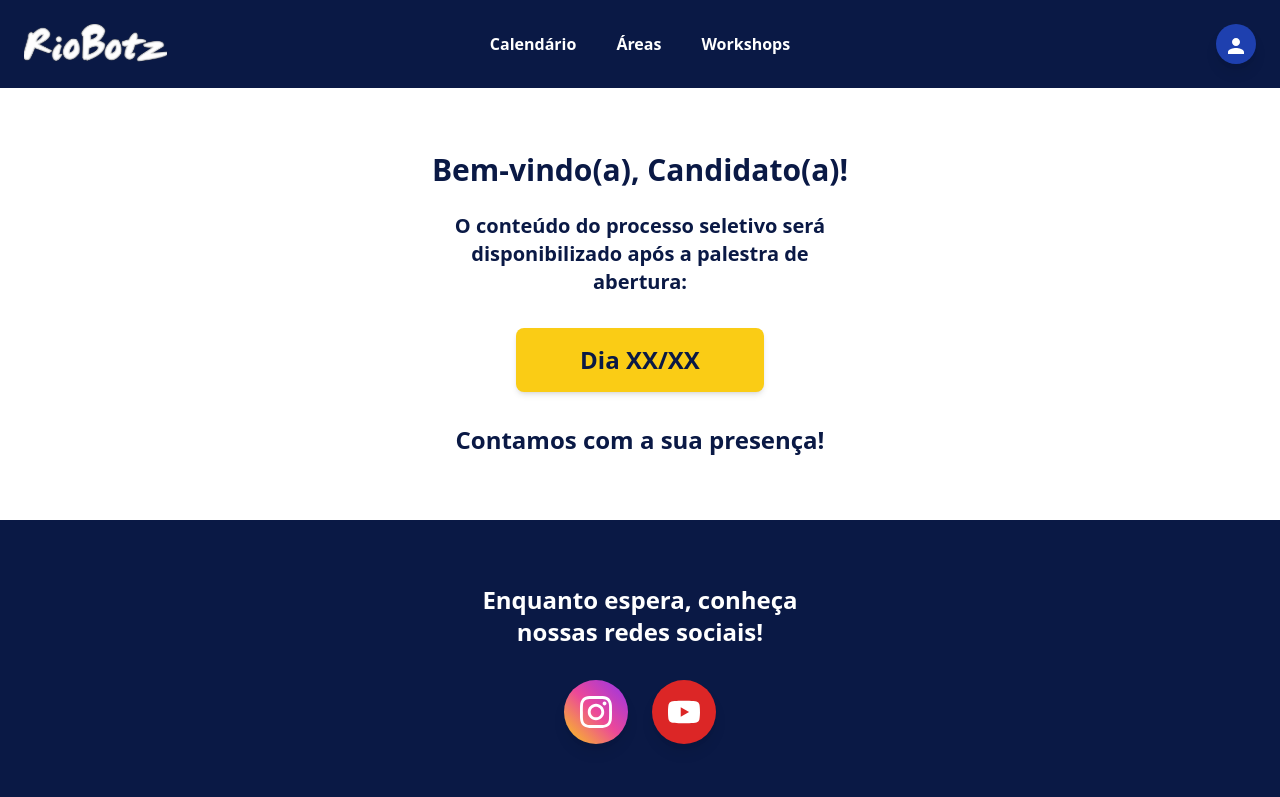
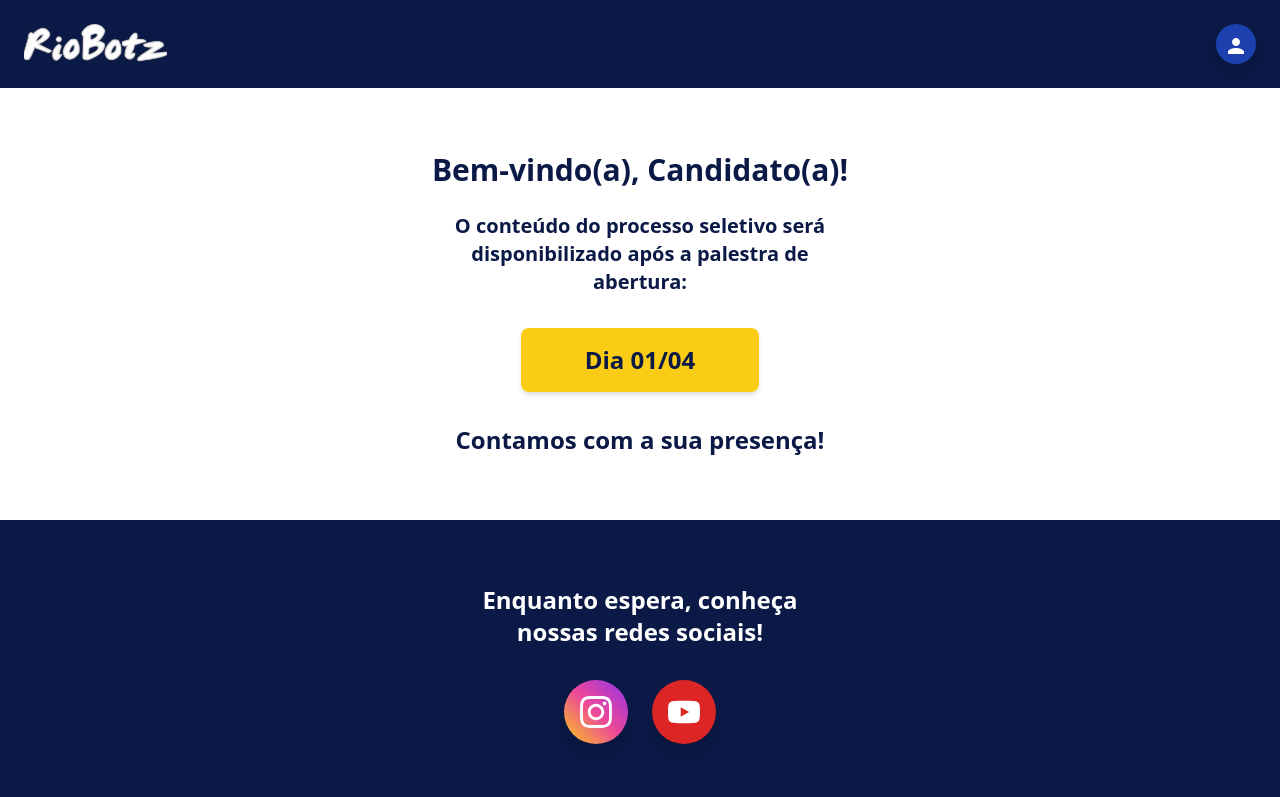
Before and after one commit to thadeu-ct/processo-seletivo-riobotz, a React (Vite) app: page /espera in a window 1280 px wide. Shown: the top 797 px of the page. Built offline with nearby package versions, Linux system fonts and the light colour scheme; no server answers.

Commit message:
atualizações da página de espera

```diff
--- a/src/components/PrivateNavBar.jsx
+++ b/src/components/PrivateNavBar.jsx
@@ -12,6 +12,8 @@ function PrivateNavBar() {
 
   return (
     <>
+      {/* 1. Esconde os links principais no desktop se estiver na tela de espera */}
+      {location.pathname !== "/espera" && (
         <nav className="hidden md:flex absolute left-1/2 transform -translate-x-1/2 items-center gap-10 text-white font-bold whitespace-nowrap">
           <Link
             to="/calendario"
@@ -19,15 +21,20 @@ function PrivateNavBar() {
           >
             Calendário
           </Link>
-        <Link to="/escolha" className="hover:text-yellow-400 transition-colors">
+          <Link
+            to="/escolha"
+            className="hover:text-yellow-400 transition-colors"
+          >
             Áreas
           </Link>
           <Link to="/home" className="hover:text-yellow-400 transition-colors">
             Workshops
           </Link>
         </nav>
+      )}
 
       <div className="flex items-center gap-3 md:gap-6 z-50">
+        {/* O Botcoin já estava escondido na espera, perfeito! */}
         {location.pathname !== "/espera" && (
           <div className="flex items-center gap-1.5 md:gap-2 font-black text-yellow-400 bg-yellow-400/10 px-3 md:px-4 py-1.5 rounded-full border border-yellow-400/30">
             <svg
@@ -55,6 +62,7 @@ function PrivateNavBar() {
             </svg>
           </button>
 
+          {/* Dropdown de perfil sempre visível para a pessoa poder dar logout */}
           {isProfileOpen && (
             <div className="absolute right-0 top-12 mt-2 w-48 bg-white rounded-xl shadow-2xl py-2 z-50 border border-gray-100 animate-fade-in">
               <div className="px-4 py-3 border-b border-gray-100 mb-1">
@@ -81,6 +89,8 @@ function PrivateNavBar() {
           )}
         </div>
 
+        {/* 2. Esconde o botão hambúrguer do mobile na espera */}
+        {location.pathname !== "/espera" && (
           <button
             className="text-white hover:text-yellow-400 transition-colors md:hidden block"
             onClick={() => setIsMenuOpen(!isMenuOpen)}
@@ -115,9 +125,11 @@ function PrivateNavBar() {
               </svg>
             )}
           </button>
+        )}
       </div>
 
-      {isMenuOpen && (
+      {/* 3. Garante que o menu suspenso do mobile também não renderize */}
+      {location.pathname !== "/espera" && isMenuOpen && (
         <div className="absolute top-full left-0 w-full bg-[#0a1945] flex flex-col items-center py-6 gap-6 md:hidden shadow-2xl border-t border-white/10 z-40">
           <Link
             to="/calendario"
--- a/src/pages/HomeWaiting.jsx
+++ b/src/pages/HomeWaiting.jsx
@@ -21,7 +21,7 @@ function HomeWaiting() {
           </p>
 
           <div className="bg-yellow-400 text-[#0a1945] font-black py-4 px-16 rounded-lg text-2xl mb-8 shadow-md">
-            Dia XX/XX
+            Dia 01/04
           </div>
 
           <p className="text-[#0a1945] font-black text-xl md:text-2xl">
```
Lines whose indentation alone changed are shown as unchanged.
